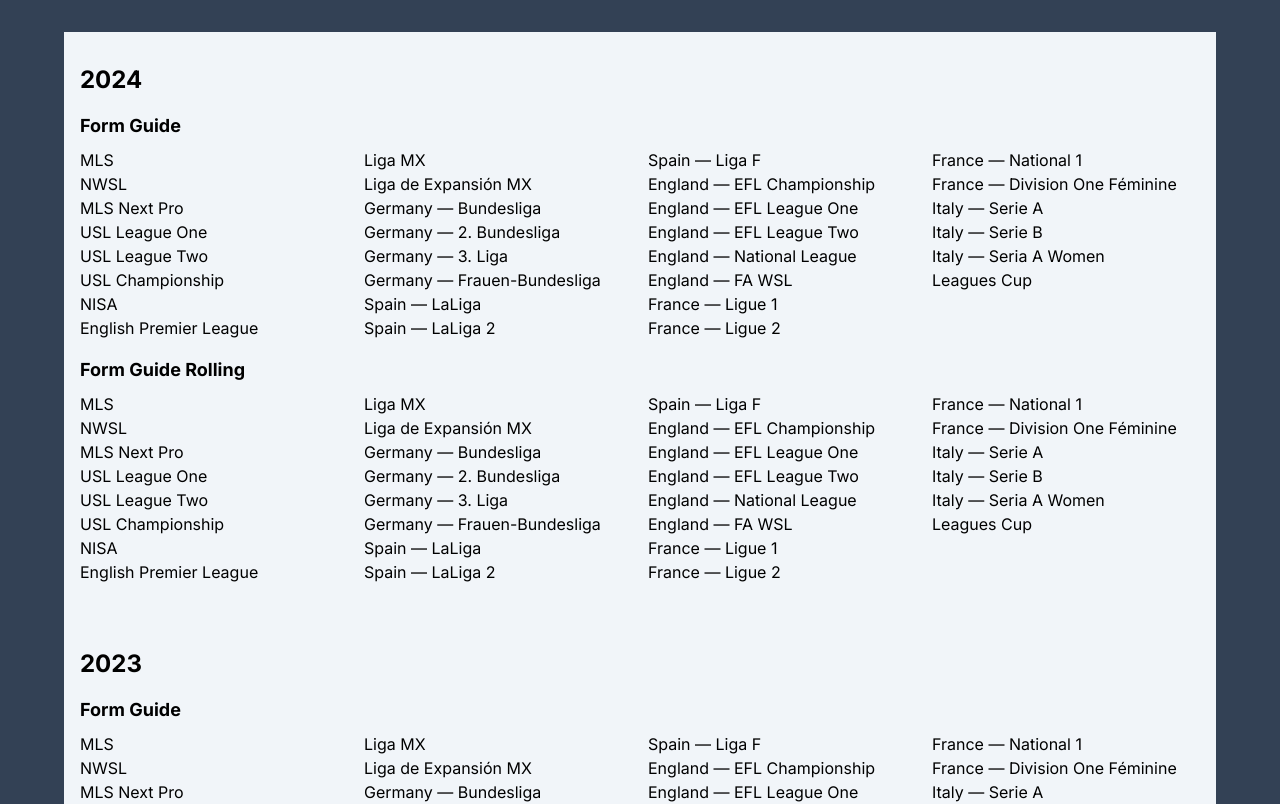
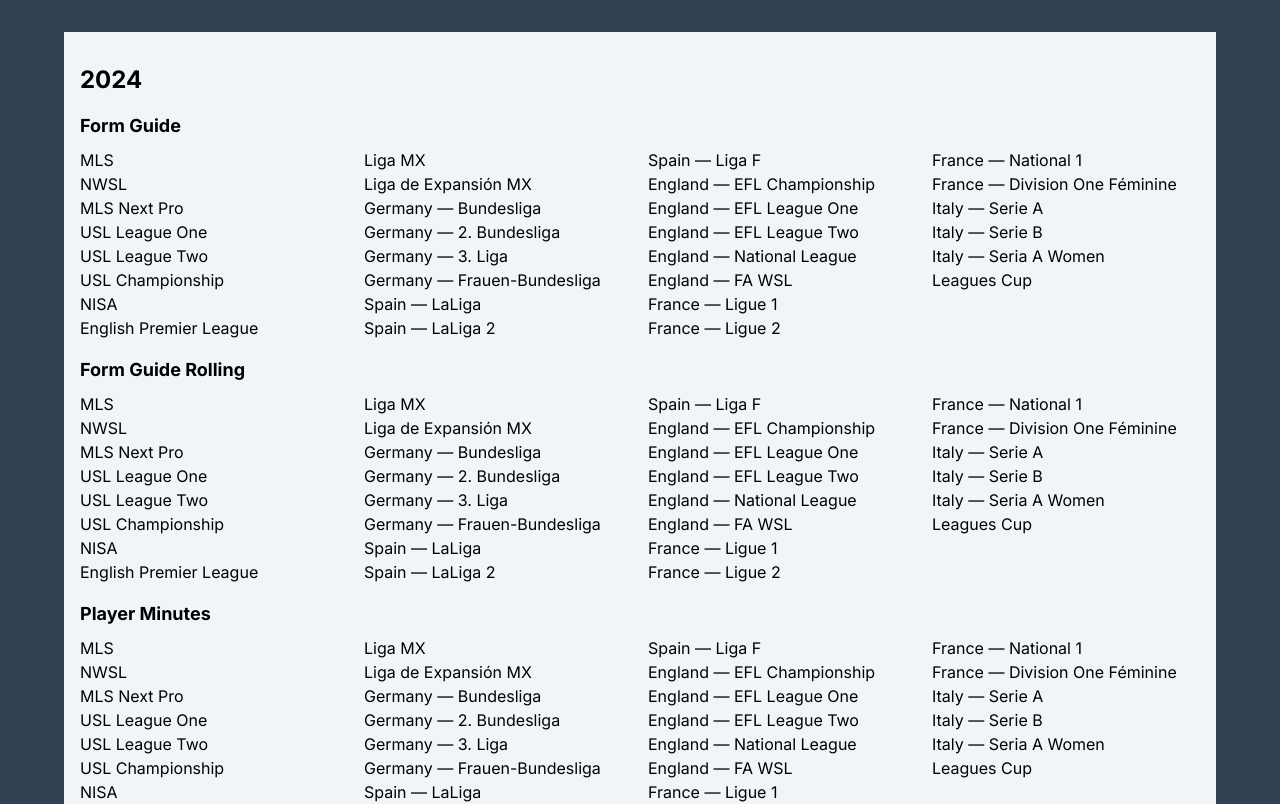
Before and after one commit to mattmontgomery/formguide-next, a Next.js app: page / in a window 1280 px wide. Shown: the top 804 px of the page. Built offline with nearby package versions, Linux system fonts and the light colour scheme.

Commit message:
feat: adds player mintues to homepage

```diff
--- a/app/page.tsx
+++ b/app/page.tsx
@@ -16,6 +16,7 @@
             {[
               ["form", "Form Guide"],
               ["form-rolling", "Form Guide Rolling"],
+              ["player-minutes", "Player Minutes"],
             ].map(([page, title]) => (
               <div key={page} className="grid grid-flow-row  gap-y-2">
                 <h2 className="text-lg font-bold">{title}</h2>
```
